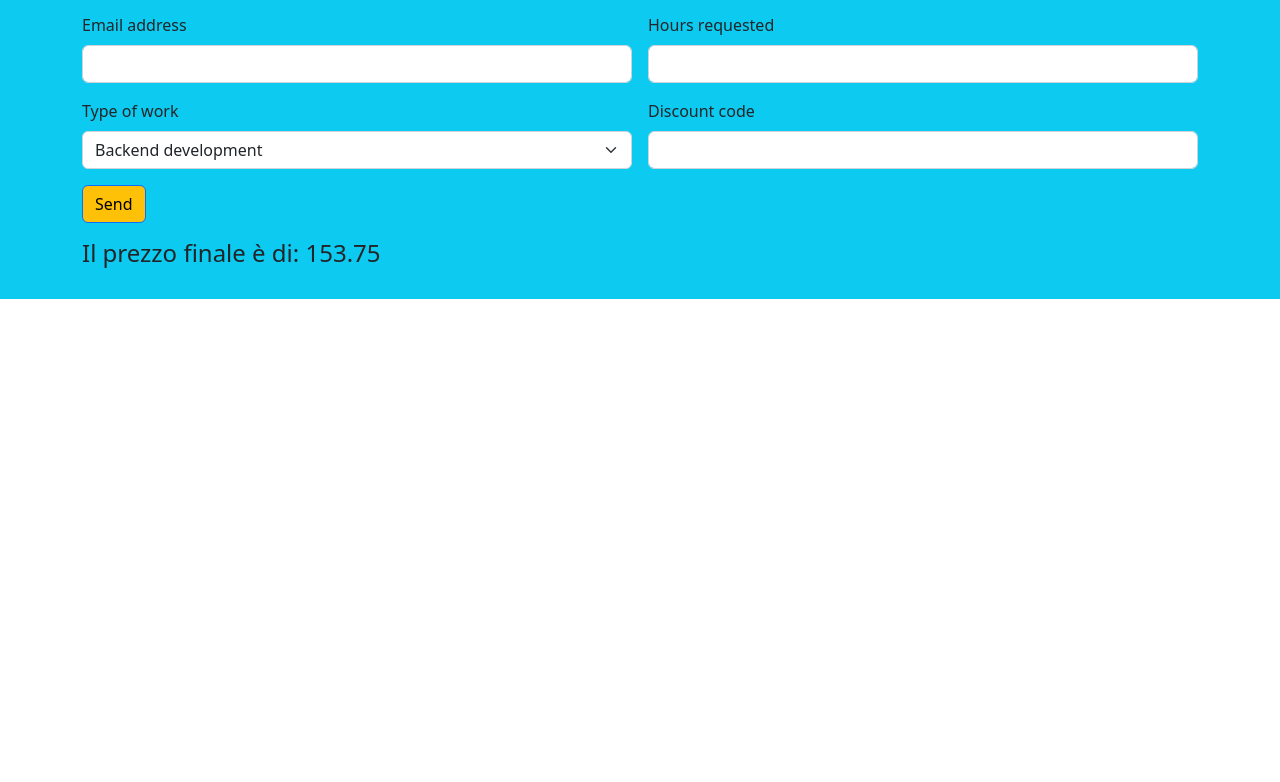
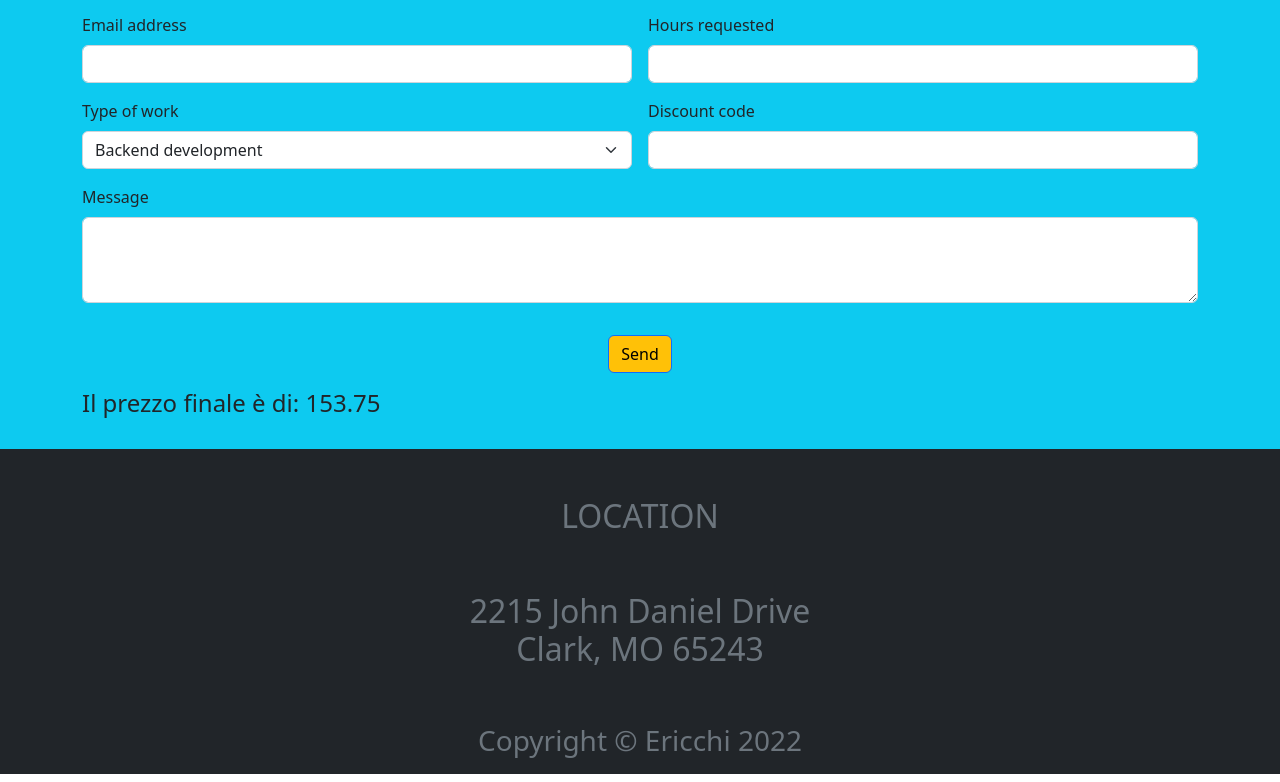
Before and after one commit to DOITA07-Ericchi/bootstrap-html-freelancer, a plain HTML site: page index.html in a window 1280 px wide. Shown: the part 1140-1922 px from the top of the page. Before the commit the page ends 1439 px from the top, so only its background shows below. Drawn offline with nearby package versions, Linux system fonts and the light colour scheme.

Commit message:
Fatto footer. Linea bianca in fondo.

```diff
--- a/index.html
+++ b/index.html
@@ -77,7 +77,11 @@
                                 <label for="inputCode" class="form-label">Discount code</label>
                                 <input type="text" class="form-control" id="inputCode">
                               </div>
-                            <div class="col-12">
+                              <div class="mb-3">
+                                <label for="inputTextarea" class="form-label">Message</label>
+                                <textarea class="form-control" id="inputTextarea" rows="3"></textarea>
+                              </div>
+                            <div class="col-12 text-center">
                               <button type="submit" class="btn btn-primary bg-warning text-black">Send</button>
                             </div>
                           </form>
@@ -87,9 +91,11 @@
             </div>
         </div>
     </main>
-    <footer>
-        <div class="bg-dark">
-
+    <footer class="bg-dark">
+        <div class="bg-dark text-center">
+            <h2 class="text-muted text-uppercase p-5">Location</h2>
+            <h2 class="text-muted fw-lighter pb-5">2215 John Daniel Drive<br>Clark, MO 65243</h2>
+            <h3 class="text-muted pb-3 fw-light">Copyright &copy; Ericchi 2022</h3>
         </div>
     </footer>
 </body>
```
